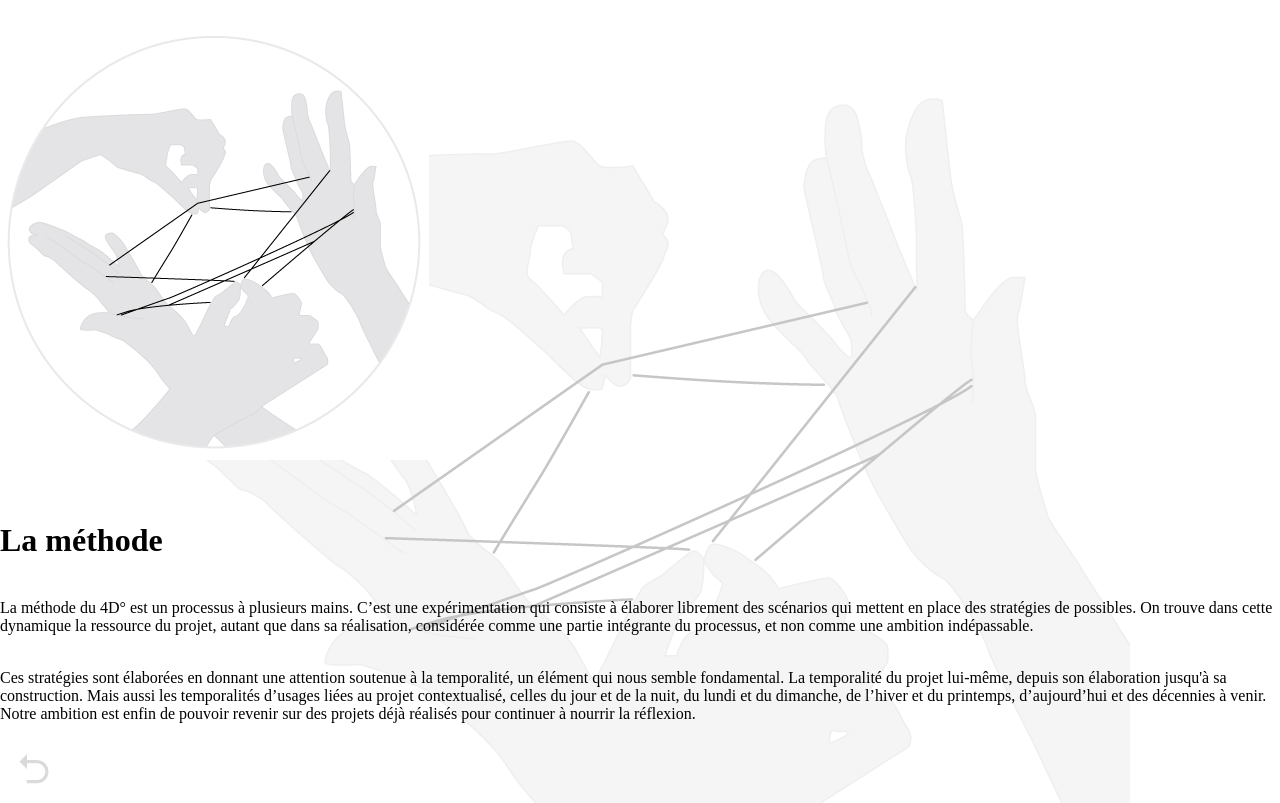
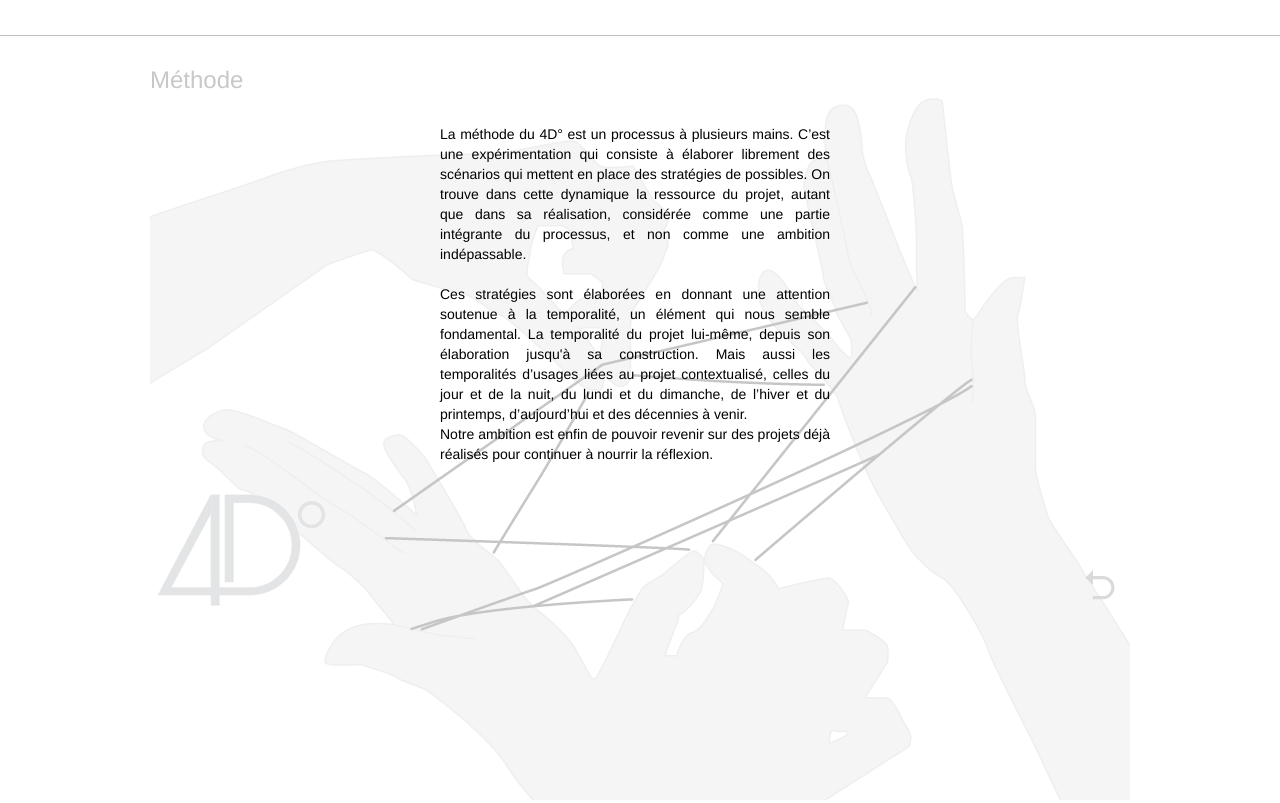
Before and after one commit to juliecolin/4eme-degre, a plain HTML site: page page03_methode.html in a window 1280 px wide. Drawn offline with Linux system fonts and the light colour scheme.

Commit message:
méthode
page méthode css

```diff
--- a/page03_methode.html
+++ b/page03_methode.html
@@ -5,36 +5,38 @@
         <link rel="stylesheet" href="style_presentations_sommaire.css" />
         <title>4D°</title>
     </head>
+    <body>
+        <div class="top-block"></div>
+        <header>
+            <h1>Méthode</h1>
+        </header>
+        <div class="content">
+            <div class="optionnal-image-box">
+                <!-- Insert your optionnal image here -->
+                <!-- Maximum image width 270px -->
+                <!-- <img src="images/positionnement.png" class="imageflottante" alt="Image flottante" /> -->
+            </div>
+            <div class="text">
+                <!-- p is a paragraph -->
+                <!-- br is a break line, it should be inside paragraph -->
+                <!-- <i>My text</i> is italic -->
+                <!-- <b>My text</b> is bold -->
+                <p>
+                    La méthode du 4D° est un processus à plusieurs mains. C’est une expérimentation qui consiste à élaborer librement des scénarios qui mettent en place des stratégies de possibles. On trouve dans cette dynamique la ressource du projet, autant que dans sa réalisation, considérée comme une partie intégrante du processus, et non comme une ambition indépassable.
+                </p>
+                <p>
+                    Ces stratégies sont élaborées en donnant une attention soutenue à la temporalité, un élément qui nous semble fondamental. La temporalité du projet lui-même, depuis son élaboration jusqu'à sa construction. Mais aussi les temporalités d’usages liées au projet contextualisé, celles du jour et de la nuit, du lundi et du dimanche, de l’hiver et du printemps, d’aujourd’hui et des décennies à venir.</br> Notre ambition est enfin de pouvoir revenir sur des projets déjà réalisés pour continuer à nourrir la réflexion.
 
-     <body>
-
-    <nav>
-
-      <p><img src="images/methode-03.jpg" class="imageflottante" alt="Image flottante" />   </p>
-    </nav>
-
-     <h1> <br> La méthode </h1>
-
-     <section>
-
-     <p> <br> La méthode du 4D° est un processus à plusieurs mains. C’est une expérimentation qui consiste à élaborer librement des scénarios qui mettent en place des stratégies de possibles.
-On trouve dans cette dynamique la ressource du projet, autant que dans sa réalisation, considérée comme une partie intégrante du processus, et non comme une ambition indépassable.</p>
-
-         <p> <br> Ces stratégies sont élaborées en donnant une attention soutenue à la temporalité, un élément qui nous semble fondamental. La temporalité du projet lui-même, depuis son élaboration jusqu'à sa construction. Mais aussi les temporalités d’usages liées au projet contextualisé, celles du jour et de la nuit, du lundi et du dimanche, de l’hiver et du printemps, d’aujourd’hui et des décennies à venir.
-Notre ambition est enfin de pouvoir revenir sur des projets déjà réalisés pour continuer à nourrir la réflexion.
-</p>
-
-	</section>
-
- 	 <nav1>
-  	<img/> <a href="sommaire.html"> <img src="images/logo_retour-01.png"> </a>
-	</nav1>
-
-
-
-
-
-
-
-     </body>
+                </p>
+            </div>
+        </div>
+        <footer>
+            <div class="logo">
+                <img src="images/logo.png">
+            </div>
+            <div class="right">
+                <a href="sommaire.html"> <img src="images/logo_retour-01.png"> </a>
+            </div>
+        </footer>
+    </body>
 </html>
```
Also changed, not shown: 1 other file.
